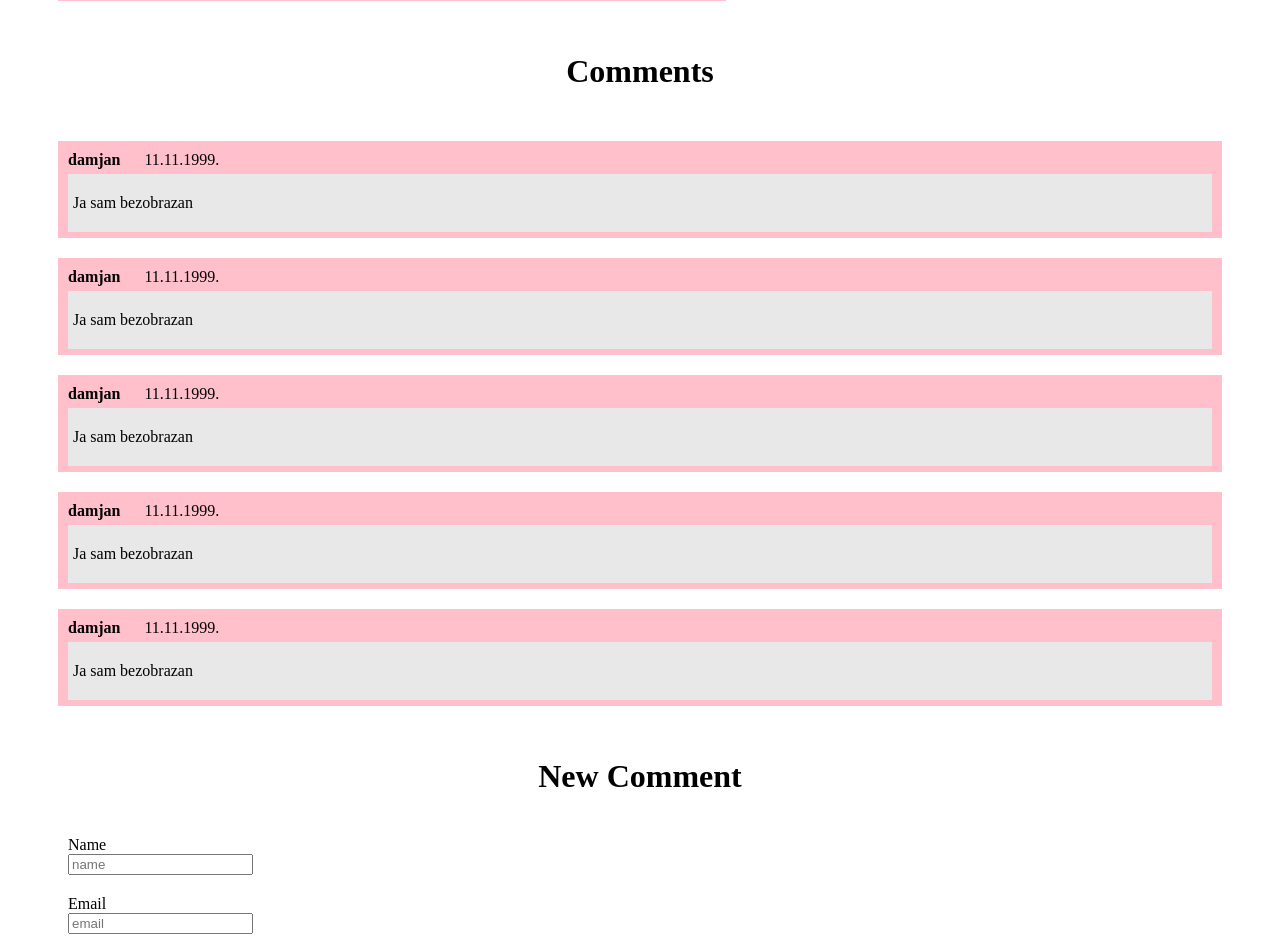
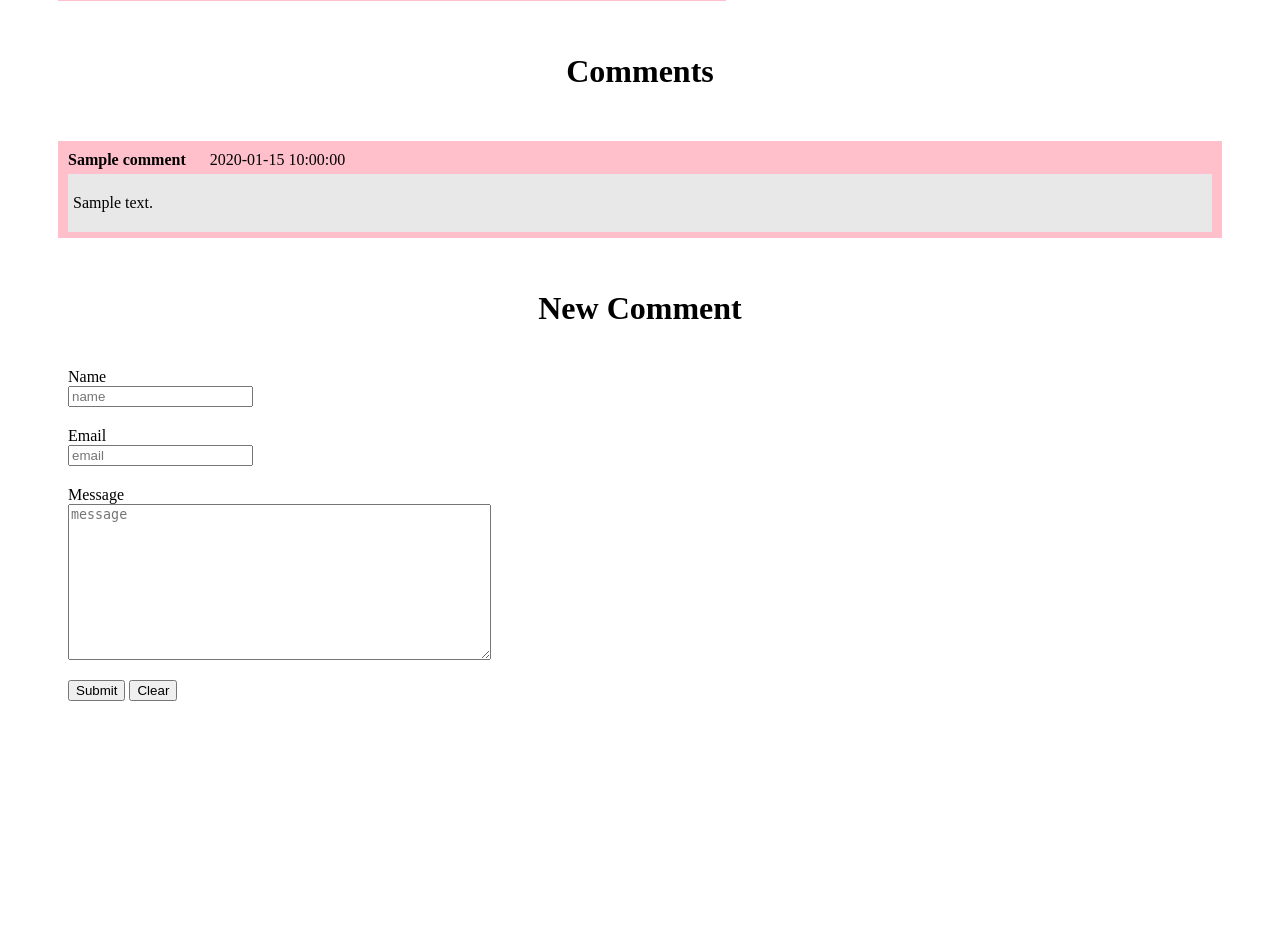
Before and after one commit to sanja293/citrus, a PHP site: page / in a window 1280 px wide. Shown: the part 712-1658 px from the top of the page. After the commit the page ends 1413 px from the top, so only its background shows below. Run offline with PHP 8.4, Linux system fonts and the light colour scheme; tables that the repository leaves empty or names only in its code hold one stand-in row (values such as "Sample post"); grey boxes marked "Sample" are stand-in pictures.

Commit message:
Fetch comments from db

```diff
--- a/index.php
+++ b/index.php
@@ -18,6 +18,10 @@ $pdo = new PDO($dsn, $user, $passwd);
 $stm = $pdo->query("SELECT * FROM `products` WHERE 1");
 
 $products = $stm->fetchAll();
+
+$stm = $pdo->query("SELECT * FROM `comments` WHERE 1");
+
+$comments = $stm->fetchAll();
 
 ?>
 
@@ -40,41 +44,21 @@ $products = $stm->fetchAll();
             </div>
             <h1 class="title">Comments</h1>
             <div class="comments">
-                <div class="comment">
-                    <div class="header">
-                        <span class="user">damjan</span>
-                        <span class="date">11.11.1999.</span>
+                <?php
+                foreach ($comments as $comment) {
+                    echo "
+                    <div class='comment'>
+                    <div class='header'>
+                        <span class='user'>{$comment["name"]}</span>
+                        <span class='date'>{$comment["date"]}</span>
                     </div>
-                    <p class="message">Ja sam bezobrazan</p>
-                </div>
-                <div class="comment">
-                    <div class="header">
-                        <span class="user">damjan</span>
-                        <span class="date">11.11.1999.</span>
-                    </div>
-                    <p class="message">Ja sam bezobrazan</p>
-                </div>
-                <div class="comment">
-                    <div class="header">
-                        <span class="user">damjan</span>
-                        <span class="date">11.11.1999.</span>
-                    </div>
-                    <p class="message">Ja sam bezobrazan</p>
-                </div>
-                <div class="comment">
-                    <div class="header">
-                        <span class="user">damjan</span>
-                        <span class="date">11.11.1999.</span>
-                    </div>
-                    <p class="message">Ja sam bezobrazan</p>
-                </div>
-                <div class="comment">
-                    <div class="header">
-                        <span class="user">damjan</span>
-                        <span class="date">11.11.1999.</span>
-                    </div>
-                    <p class="message">Ja sam bezobrazan</p>
-                </div>
+                        <p class='message'>{$comment["message"]}</p>
+                     </div>
+                    ";
+                }
+
+                ?>
+
             </div>
             <h1 class="title">New Comment</h1>
             <div class="form">
```
